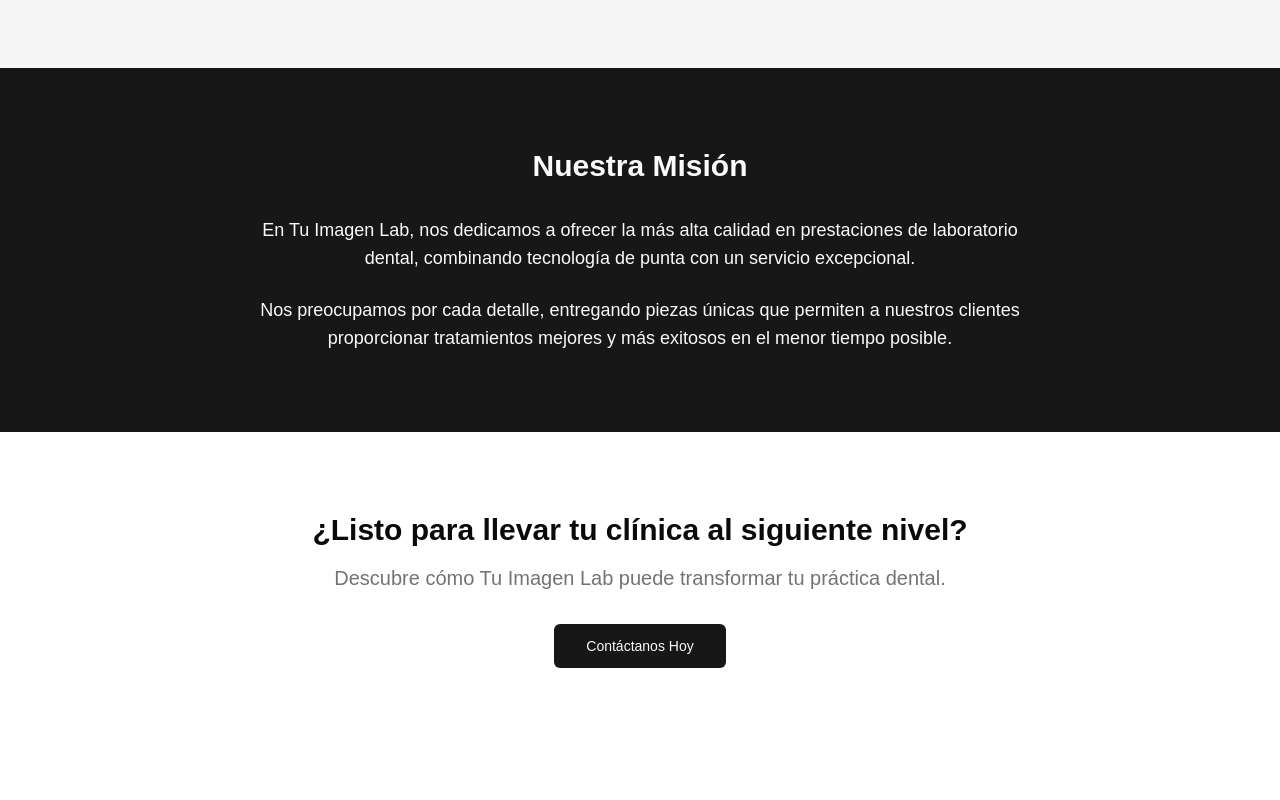
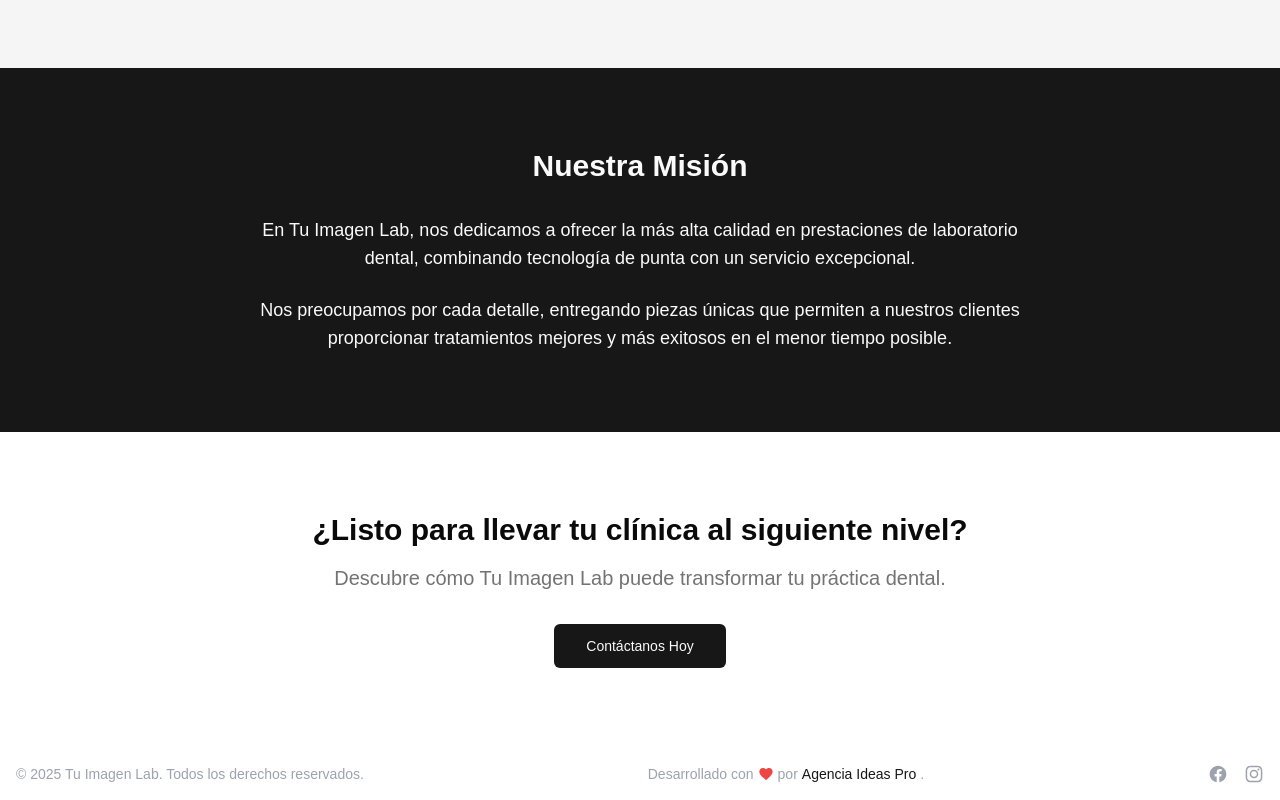
Before and after one commit to JohanTAP/tuimagenlab-next, a Next.js app: page /quienes-somos in a window 1280 px wide. Shown: the part 1468-2268 px from the top of the page. Before the commit the page ends 2216 px from the top, so only its background shows below. Built offline with nearby package versions, Linux system fonts and the light colour scheme.

Commit message:
Agregar componente Footer en el layout y eliminarlo de la página de inicio

```diff
--- a/src/app/layout.tsx
+++ b/src/app/layout.tsx
@@ -4,6 +4,7 @@
 import Header from "@/components/header";
 import { Toaster } from "sonner"
 import WhatsAppCTA from "@/components/whatsapp-cta";
+import { Footer } from "@/components/footer";
 
 const geistSans = Geist( {
   variable: "--font-geist-sans",
@@ -36,6 +37,7 @@
         <Toaster />
         <WhatsAppCTA />
       </body>
+      <Footer />
     </html>
   );
 }
--- a/src/app/page.tsx
+++ b/src/app/page.tsx
@@ -1,7 +1,6 @@
 import { BannerEscaneo } from "@/components/bannerScaneo";
 import DentalBanner from "@/components/dental-banner";
 import DentalLabSection from "@/components/dental-lab-section";
-import { Footer } from "@/components/footer";
 import Hero from "@/components/hero";
 
 
@@ -24,7 +23,6 @@
           </a>
         </div>
       </div>
-      <Footer />
     </>
   );
 }
```
